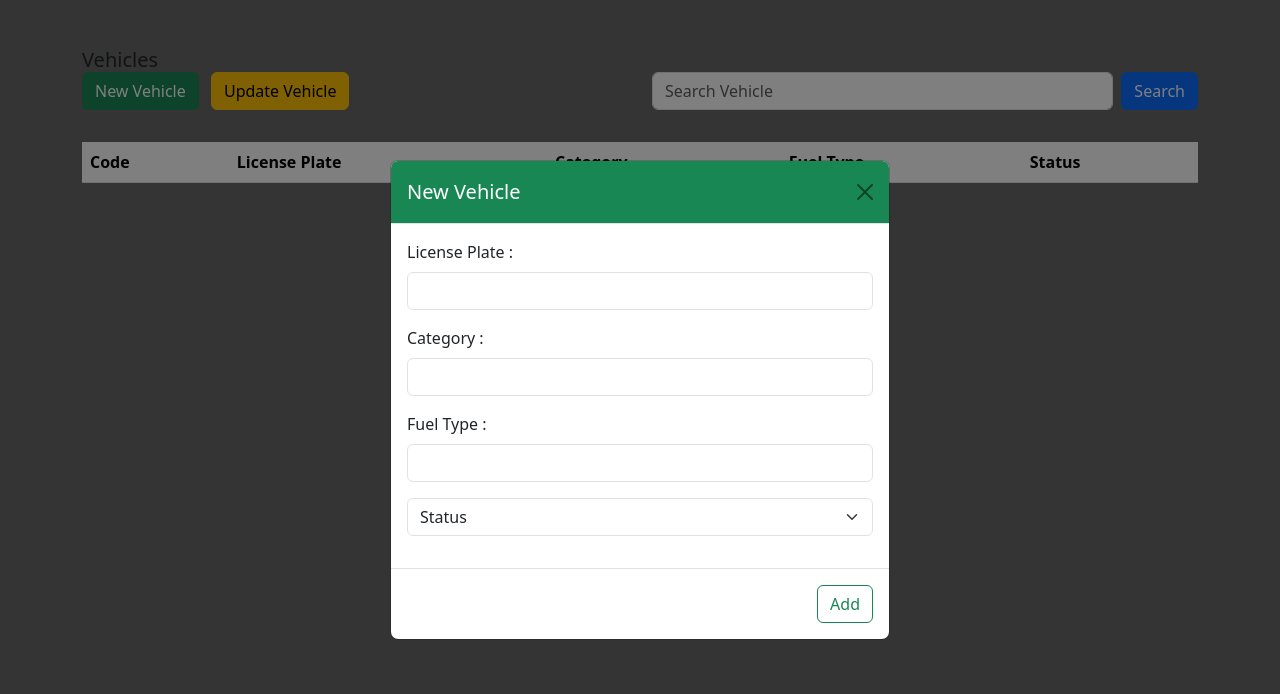
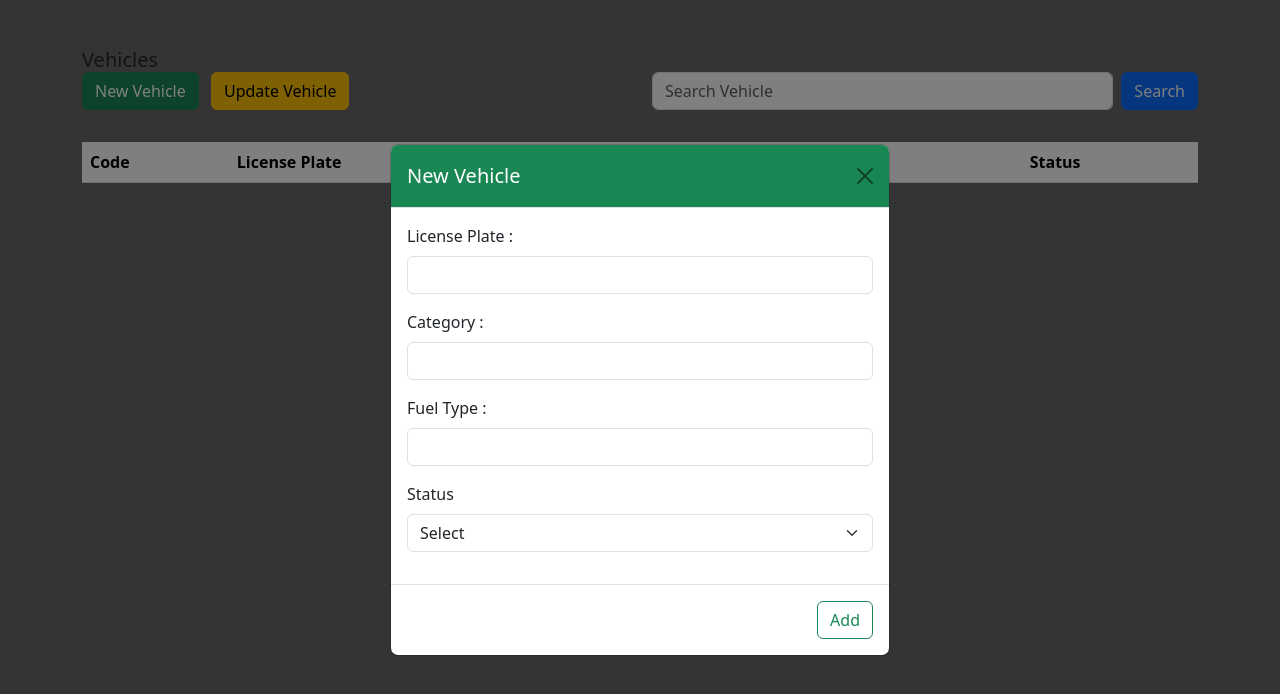
Before and after one commit to MinuraWije/GreenShadowFrontend, a plain HTML site: page vehicle.html in a window 1280 px wide. Both pictures are taken after a click on the button "New Vehicle". Drawn offline with nearby package versions, Linux system fonts and the light colour scheme; no server answers.

Commit message:
updated status input

```diff
--- a/vehicle.html
+++ b/vehicle.html
@@ -56,10 +56,11 @@
                                 <input type="text" class="form-control" id="vehicleFuelType">
                             </div>
                             <div class="mb-3">
-                                <select class="form-select" aria-label="Default select example">
-                                    <option selected>Status</option>
-                                    <option value="1">Available</option>
-                                    <option value="2">Not-Available</option>
+                                <label for="vehicleStatus" class="form-label">Status</label>
+                                <select class="form-select" aria-label="Default select example" id="vehicleStatus">
+                                    <option selected>Select</option>
+                                    <option value="AVAILABLE">Available</option>
+                                    <option value="NOT_AVAILABLE">Not_Available</option>
                                 </select>
                             </div>
                         </div>
@@ -97,10 +98,11 @@
                                 <input type="text" class="form-control" id="vehicleFuelTypeUpdate">
                             </div>
                             <div class="mb-3">
-                                <select class="form-select" aria-label="Default select example">
-                                    <option selected>Status</option>
-                                    <option value="1">Available</option>
-                                    <option value="2">Not-Available</option>
+                                <label for="vehicleStatusUpdate" class="form-label">Status</label>
+                                <select class="form-select" aria-label="Default select example" id="vehicleStatusUpdate">
+                                    <option selected>Select</option>
+                                    <option value="AVAILABLE">Available</option>
+                                    <option value="NOT_AVAILABLE">Not_Available</option>
                                 </select>
                             </div>
                         </div>
```
